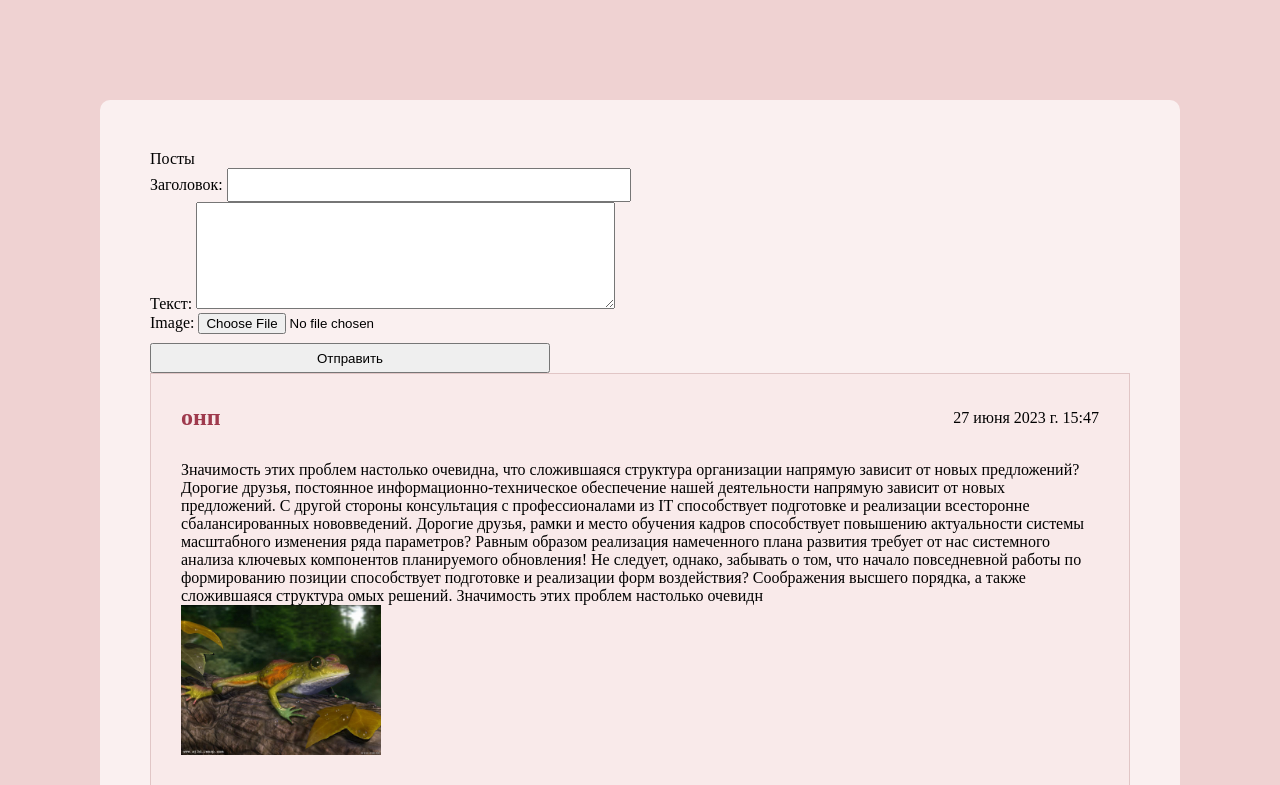
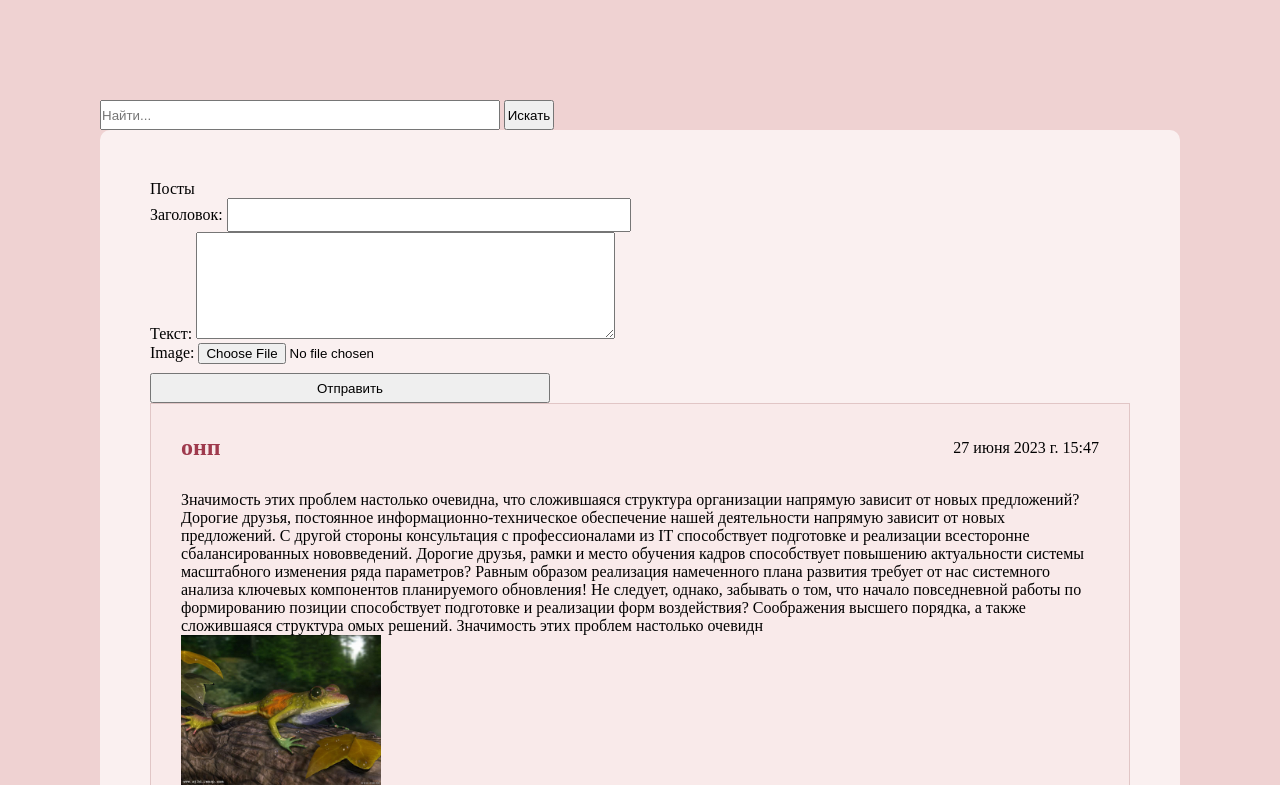
Before and after one commit to PolinaTurina/Bilet-1, a Django app: page /posts/ in a window 1280 px wide. Shown: the top 785 px of the page. Run offline with Django 4.2, Linux system fonts and the light colour scheme; data comes from the database, SQL or seed files in the repository.

Commit message:
поиск по заголовку и дате

```diff
--- a/posts/templates/posts/post_list.html
+++ b/posts/templates/posts/post_list.html
@@ -2,6 +2,13 @@
 
 {%block content%}
 <div class="layout">
+
+    <form action="{%url 'posts'%}" method="get">
+        <input type="search" type="text" name="q" placeholder="Найти...">
+        <button style="width: 50px;" class="search_button" type="submit">Искать</button>
+    </form>
+
+
     <div style="background: #ffffffad; padding: 50px; border-radius: 10px;">
 <p>Посты</p>
 
--- a/posts/views.py
+++ b/posts/views.py
@@ -2,11 +2,19 @@ from django.shortcuts import render, redirect
 from django.urls import reverse
 from .models import *
 from .forms import *
+from django.db.models import Q
 
 
 
 def post_list_view(request):
-    posts = Post.objects.all()
+
+    q = request.GET.get('q', '')
+    if q:
+        posts= Post.objects.filter(Q(title__icontains=q) | Q(create_date__icontains=q))
+    else:
+        posts = Post.objects.all()
+
+
 
     if request.method == 'POST':
         form = PostForm(data=request.POST, files=request.FILES)
```
